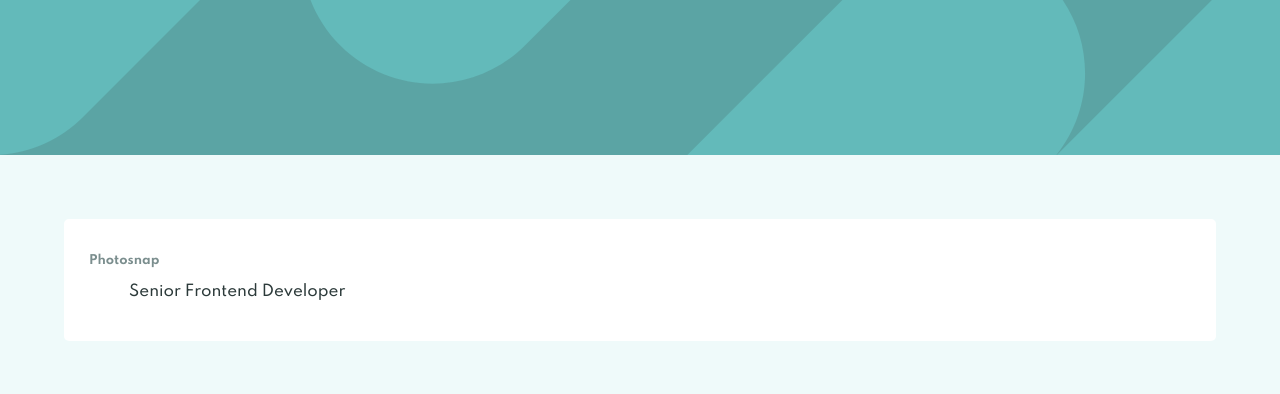
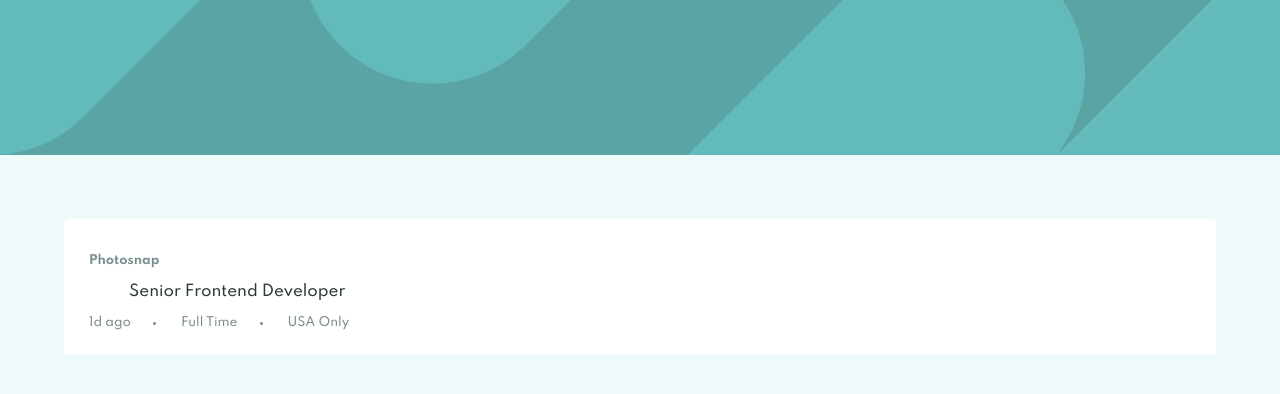
Before and after one commit to bobmatyas/fm-filter-list, a React (Create React App) app: page / in a window 1280 px wide. Shown: the top 394 px of the page. Built offline with nearby package versions, Linux system fonts and the light colour scheme.

Commit message:
update css in filter component

```diff
--- a/src/Card-details.js
+++ b/src/Card-details.js
@@ -2,15 +2,31 @@ import React from 'react';
 import styled from 'styled-components';
 
 const ListStyled = styled.ul`
-    color: hsl(180, 14%, 20%);
-    font-size: 15px;
+    display: flex;
+    color: hsl(180, 8%, 52%);
+    font-size: 12px;
+    margin: 0;
+    padding: 0;
+
+    li:first-of-type {
+        list-style-type: none;
+        margin-left: 0;
+        padding-left: 0;
+    }
+`;
+
+const ListItem = styled.li`
+    margin: 0 10px;
+    padding: 0 15px;
 `;
 
 
 function Details(props) {
   return (
     <ListStyled>
-        {props.title}
+        <ListItem>1d ago</ListItem>
+        <ListItem>Full Time</ListItem>
+        <ListItem>USA Only</ListItem>
     </ListStyled>
     );
 }
```
